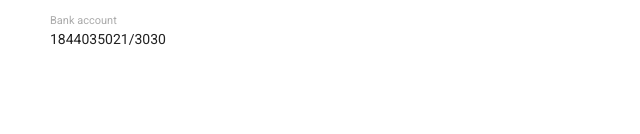
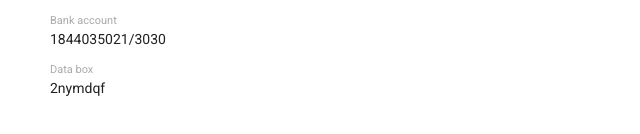
Before and after one commit to morki/morki.cz, a plain HTML site: page index.html in a window 1280 px wide. Shown: the part 178-312 px from the top of the page, 0-640 px from the left. Drawn offline with nearby package versions, Linux system fonts and the light colour scheme.

Commit message:
Update index.html

```diff
--- a/index.html
+++ b/index.html
@@ -58,6 +58,8 @@
             <dd>CZ9203275983</dd>
             <dt>Bank account</dt>
             <dd>1844035021/3030</dd>
+            <dt>Data box</dt>
+            <dd>2nymdqf</dd>
         </dl>
     </body>
 </html>
```
